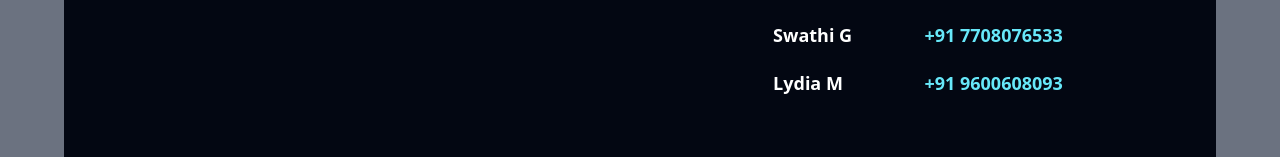
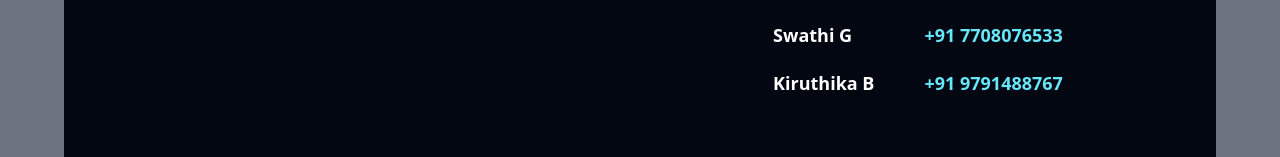
Before and after one commit to sivasankar-s/hackathon-website, a React (Vite) app: page /contact in a window 1280 px wide. Shown: the part 643-800 px from the top of the page. Built offline with nearby package versions, Linux system fonts and the light colour scheme; a web font is replaced by a local one.

Commit message:
Update Contact.jsx

```diff
--- a/src/pages/Contact.jsx
+++ b/src/pages/Contact.jsx
@@ -43,14 +43,14 @@ const Contact = () => {
                             <p className='text-lg font-bold'>Nivesh G </p>
                             <p className='text-lg font-bold'>Bommanesh S </p>
                             <p className='text-lg font-bold'>Swathi G </p>
-                            <p className='text-lg font-bold'>Lydia M  </p>
+                            <p className='text-lg font-bold'>Kiruthika B  </p>
                         </div>
 
                         <div className='flex flex-col gap-y-5'>
                             <Link className='text-lg font-semibold text-cyan-300' to='tel:9363354914'>+91 9363354914</Link>
                             <Link className='text-lg font-semibold text-cyan-300' to='tel:7010433740'>+91 7010433740</Link>
                             <Link className='text-lg font-semibold text-cyan-300' to='tel:7708076533'>+91 7708076533</Link>
-                            <Link className='text-lg font-semibold text-cyan-300' to='tel:9600608093'>+91 9600608093</Link>
+                            <Link className='text-lg font-semibold text-cyan-300' to='tel:9791488767'>+91 9791488767</Link>
                         </div>
                     </div>
 
```
